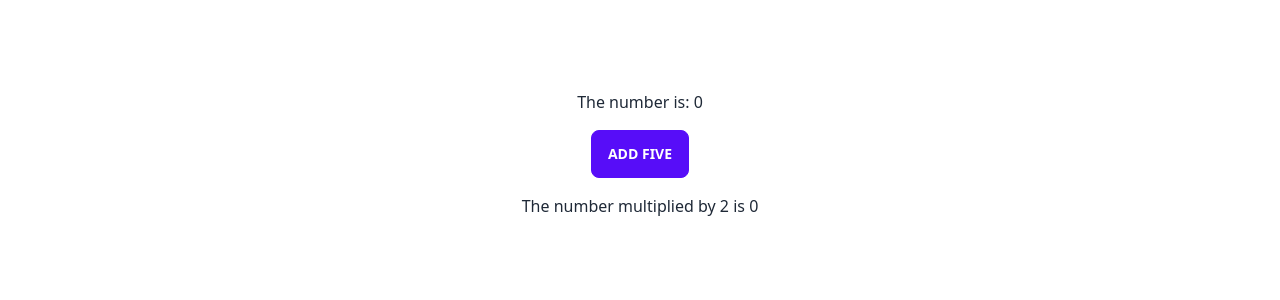
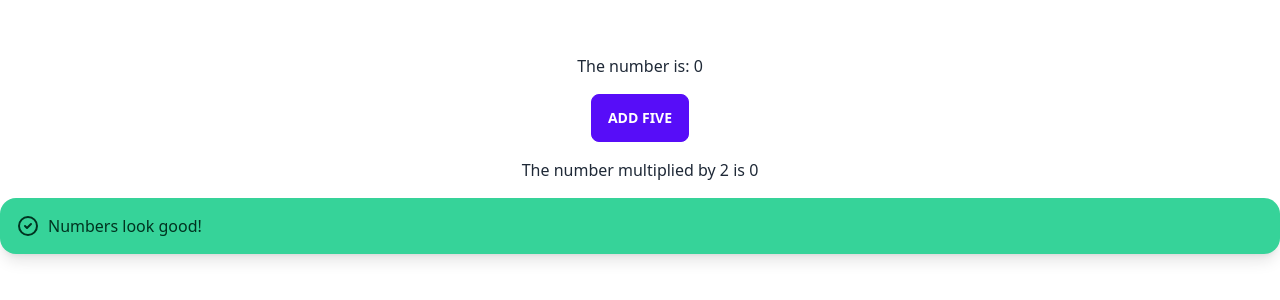
Before and after one commit to salmanusmn/Svelte-Project, a Svelte app: page / in a window 1280 px wide. Shown: the part 246-546 px from the top of the page. Built offline with nearby package versions, Linux system fonts and the light colour scheme.

Commit message:
condional-rendering

```diff
--- a/src/App.svelte
+++ b/src/App.svelte
@@ -12,6 +12,23 @@
   <p> The number is: {number}</p>
   <button on:click="{add5}" class="btn btn-primary">Add five</button>
   <p>The number multiplied by 2 is {multiple}</p>
+
+  {#if multiple < 50}
+  <div class="alert alert-success shadow-lg">
+    <div>
+      <svg xmlns="http://www.w3.org/2000/svg" class="stroke-current flex-shrink-0 h-6 w-6" fill="none" viewBox="0 0 24 24"><path stroke-linecap="round" stroke-linejoin="round" stroke-width="2" d="M9 12l2 2 4-4m6 2a9 9 0 11-18 0 9 9 0 0118 0z" /></svg>
+      <span>Numbers look good!</span>
+    </div>
+  </div>
+
+  {:else}
+  <div class="alert alert-error shadow-lg">
+    <div>
+      <svg xmlns="http://www.w3.org/2000/svg" class="stroke-current flex-shrink-0 h-6 w-6" fill="none" viewBox="0 0 24 24"><path stroke-linecap="round" stroke-linejoin="round" stroke-width="2" d="M9 12l2 2 4-4m6 2a9 9 0 11-18 0 9 9 0 0118 0z" /></svg>
+      <span>Numbers are too high!</span>
+    </div>
+  </div>
+  {/if}
 </main>
 
 <style>
```
